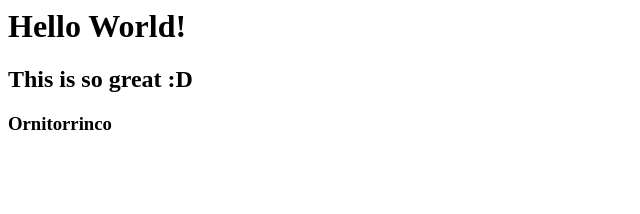
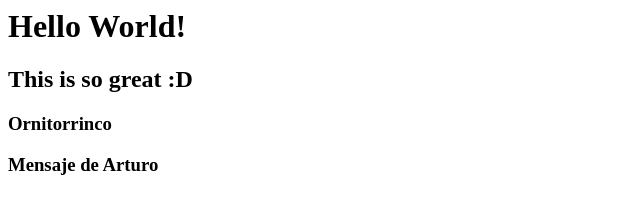
Before and after one commit to IsaacAlcocer/evient-edu, a plain HTML site: page mysite.html in a window 1280 px wide. Shown: the whole page, without its empty margins (0-640 px from the left). Drawn offline with Linux system fonts and the light colour scheme.

Commit message:
added message
add message of Arturo

```diff
--- a/mysite.html
+++ b/mysite.html
@@ -6,5 +6,6 @@
         <h1>Hello World!</h1>
         <h2>This is so great :D</h2>
         <h3>Ornitorrinco</h3>
+		<h3>Mensaje de Arturo</h3>
     </body>
 </html>
```
